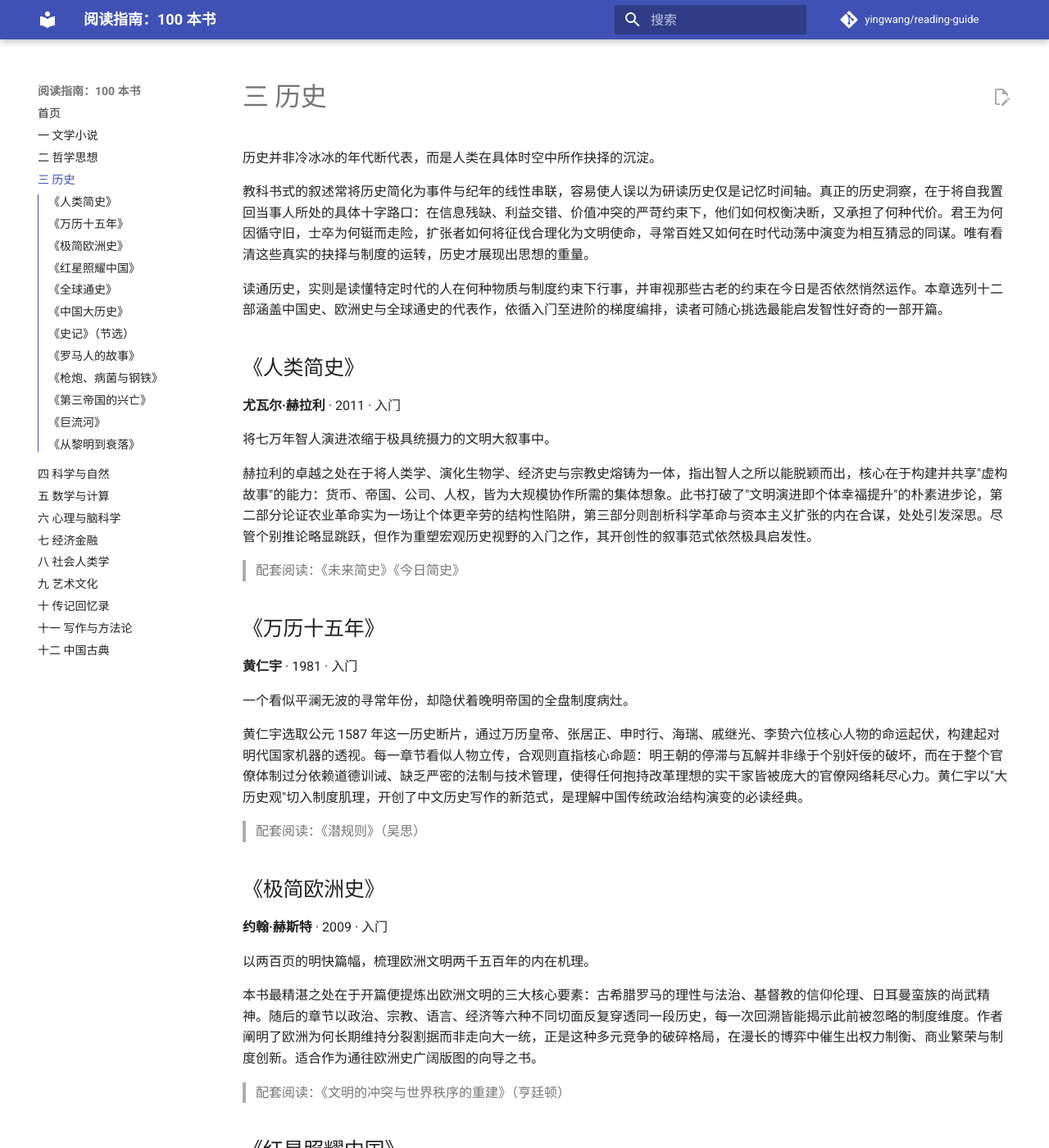
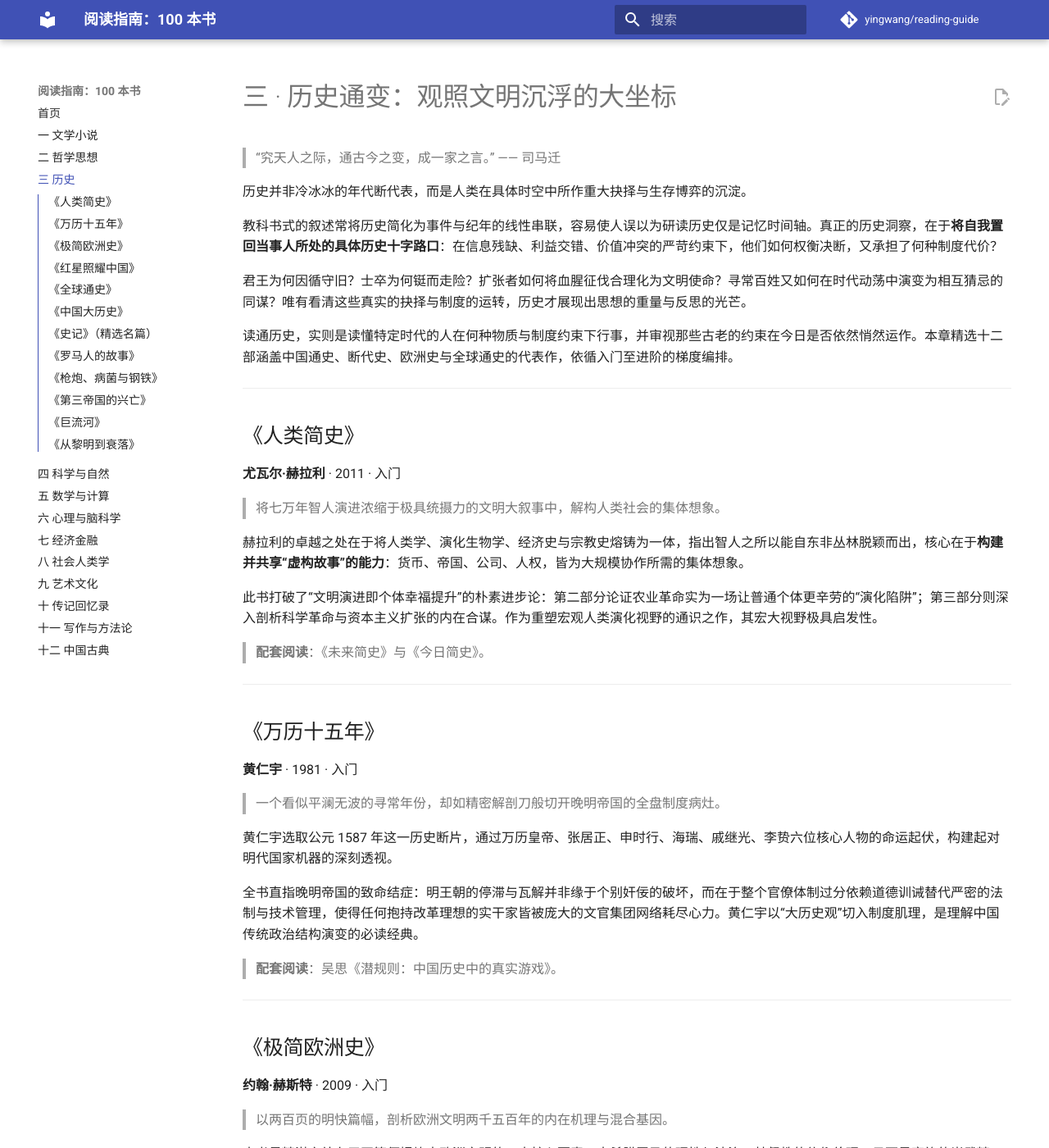
Before and after one commit to yingwang/reading-guide, an MkDocs documentation site: the page built from docs/chapters/03-history.md, in a window 1280 px wide and 1400 px high. Shown: the whole window at 82% size. Built offline with MkDocs 1.6.1 and Material for MkDocs 9.7.7, drawn with Linux system fonts in a browser that asks for light colours; comment, search, counter and statistics services are not loaded; some of the changed text lies outside the part shown.

Commit message:
docs: enrich chapters 02 (philosophy) and 03 (history) with profound critical rigor and literary cadence

```diff
--- a/docs/chapters/03-history.md
+++ b/docs/chapters/03-history.md
@@ -1,127 +1,161 @@
-# 三 历史
+# 三 · 历史通变：观照文明沉浮的大坐标
 
-历史并非冷冰冰的年代断代表，而是人类在具体时空中所作抉择的沉淀。
+> “究天人之际，通古今之变，成一家之言。” —— 司马迁
 
-教科书式的叙述常将历史简化为事件与纪年的线性串联，容易使人误以为研读历史仅是记忆时间轴。真正的历史洞察，在于将自我置回当事人所处的具体十字路口：在信息残缺、利益交错、价值冲突的严苛约束下，他们如何权衡决断，又承担了何种代价。君王为何因循守旧，士卒为何铤而走险，扩张者如何将征伐合理化为文明使命，寻常百姓又如何在时代动荡中演变为相互猜忌的同谋。唯有看清这些真实的抉择与制度的运转，历史才展现出思想的重量。
+历史并非冷冰冰的年代断代表，而是人类在具体时空中所作重大抉择与生存博弈的沉淀。
 
-读通历史，实则是读懂特定时代的人在何种物质与制度约束下行事，并审视那些古老的约束在今日是否依然悄然运作。本章选列十二部涵盖中国史、欧洲史与全球通史的代表作，依循入门至进阶的梯度编排，读者可随心挑选最能启发智性好奇的一部开篇。
+教科书式的叙述常将历史简化为事件与纪年的线性串联，容易使人误以为研读历史仅是记忆时间轴。真正的历史洞察，在于**将自我置回当事人所处的具体历史十字路口**：在信息残缺、利益交错、价值冲突的严苛约束下，他们如何权衡决断，又承担了何种制度代价？
+
+君王为何因循守旧？士卒为何铤而走险？扩张者如何将血腥征伐合理化为文明使命？寻常百姓又如何在时代动荡中演变为相互猜忌的同谋？唯有看清这些真实的抉择与制度的运转，历史才展现出思想的重量与反思的光芒。
+
+读通历史，实则是读懂特定时代的人在何种物质与制度约束下行事，并审视那些古老的约束在今日是否依然悄然运作。本章精选十二部涵盖中国通史、断代史、欧洲史与全球通史的代表作，依循入门至进阶的梯度编排。
+
+---
 
 ## 《人类简史》
 
 **尤瓦尔·赫拉利** · 2011 · 入门
 
-将七万年智人演进浓缩于极具统摄力的文明大叙事中。
+> 将七万年智人演进浓缩于极具统摄力的文明大叙事中，解构人类社会的集体想象。
 
-赫拉利的卓越之处在于将人类学、演化生物学、经济史与宗教史熔铸为一体，指出智人之所以能脱颖而出，核心在于构建并共享"虚构故事"的能力：货币、帝国、公司、人权，皆为大规模协作所需的集体想象。此书打破了"文明演进即个体幸福提升"的朴素进步论，第二部分论证农业革命实为一场让个体更辛劳的结构性陷阱，第三部分则剖析科学革命与资本主义扩张的内在合谋，处处引发深思。尽管个别推论略显跳跃，但作为重塑宏观历史视野的入门之作，其开创性的叙事范式依然极具启发性。
+赫拉利的卓越之处在于将人类学、演化生物学、经济史与宗教史熔铸为一体，指出智人之所以能自东非丛林脱颖而出，核心在于**构建并共享“虚构故事”的能力**：货币、帝国、公司、人权，皆为大规模协作所需的集体想象。
 
-> 配套阅读：《未来简史》《今日简史》
+此书打破了“文明演进即个体幸福提升”的朴素进步论：第二部分论证农业革命实为一场让普通个体更辛劳的“演化陷阱”；第三部分则深入剖析科学革命与资本主义扩张的内在合谋。作为重塑宏观人类演化视野的通识之作，其宏大视野极具启发性。
+
+> **配套阅读**：《未来简史》与《今日简史》。
+
+---
 
 ## 《万历十五年》
 
 **黄仁宇** · 1981 · 入门
 
-一个看似平澜无波的寻常年份，却隐伏着晚明帝国的全盘制度病灶。
+> 一个看似平澜无波的寻常年份，却如精密解剖刀般切开晚明帝国的全盘制度病灶。
 
-黄仁宇选取公元 1587 年这一历史断片，通过万历皇帝、张居正、申时行、海瑞、戚继光、李贽六位核心人物的命运起伏，构建起对明代国家机器的透视。每一章节看似人物立传，合观则直指核心命题：明王朝的停滞与瓦解并非缘于个别奸佞的破坏，而在于整个官僚体制过分依赖道德训诫、缺乏严密的法制与技术管理，使得任何抱持改革理想的实干家皆被庞大的官僚网络耗尽心力。黄仁宇以"大历史观"切入制度肌理，开创了中文历史写作的新范式，是理解中国传统政治结构演变的必读经典。
+黄仁宇选取公元 1587 年这一历史断片，通过万历皇帝、张居正、申时行、海瑞、戚继光、李贽六位核心人物的命运起伏，构建起对明代国家机器的深刻透视。
 
-> 配套阅读：《潜规则》（吴思）
+全书直指晚明帝国的致命结症：明王朝的停滞与瓦解并非缘于个别奸佞的破坏，而在于整个官僚体制过分依赖道德训诫替代严密的法制与技术管理，使得任何抱持改革理想的实干家皆被庞大的文官集团网络耗尽心力。黄仁宇以“大历史观”切入制度肌理，是理解中国传统政治结构演变的必读经典。
+
+> **配套阅读**：吴思《潜规则：中国历史中的真实游戏》。
+
+---
 
 ## 《极简欧洲史》
 
 **约翰·赫斯特** · 2009 · 入门
 
-以两百页的明快篇幅，梳理欧洲文明两千五百年的内在机理。
+> 以两百页的明快篇幅，剖析欧洲文明两千五百年的内在机理与混合基因。
 
-本书最精湛之处在于开篇便提炼出欧洲文明的三大核心要素：古希腊罗马的理性与法治、基督教的信仰伦理、日耳曼蛮族的尚武精神。随后的章节以政治、宗教、语言、经济等六种不同切面反复穿透同一段历史，每一次回溯皆能揭示此前被忽略的制度维度。作者阐明了欧洲为何长期维持分裂割据而非走向大一统，正是这种多元竞争的破碎格局，在漫长的博弈中催生出权力制衡、商业繁荣与制度创新。适合作为通往欧洲史广阔版图的向导之书。
+本书最精湛之处在于开篇便提炼出欧洲文明的三大核心要素：古希腊罗马的理性与法治、基督教的信仰伦理、日耳曼蛮族的尚武精神。
 
-> 配套阅读：《文明的冲突与世界秩序的重建》（亨廷顿）
+随后的章节以政治、宗教、语言、经济等六种不同切面反复穿透同一段历史，每一次回溯皆能揭示此前被忽略的制度维度。作者清晰阐明了欧洲为何长期维持分裂割据而非走向大一统：正是这种多元竞争与分权制衡的破碎格局，在漫长的博弈中催生出资本主义萌芽、法治秩序与科技工业革命。
+
+---
 
 ## 《红星照耀中国》
 
 **埃德加·斯诺** · 1937 · 入门
 
-一位西方记者在陕北根据地的实地探访，记录下风云际会中的中国革命力量。
+> 一位西方记者在陕北根据地的实地探访，记录下风云际会中的中国革命力量与历史转折。
 
-这部纪实作品的珍贵之处在于其强烈的现场感与未定性的历史视角。1936 年斯诺深入陕北根据地，对毛泽东、周恩来、彭德怀等中共早期领导人进行面对面长谈，真实记录下长征的艰险细节与根据地军民的日常生存。在斯诺笔下，历史摆脱了教条式的概念，化为一群身着粗布衣衫、在窑洞中探讨土地与国家前途的具体人物。书中洋溢着质朴而真实的时代脉搏，为理解中国近现代历史转折提供了极具价值的第一手观察。
+这部纪实作品的珍贵之处在于其强烈的现场感与未定性的历史视角。1936 年斯诺深入陕北，面对面采访毛泽东、周恩来、彭德怀等早期领导人，真实记录下长征的艰险细节与根据地军民的日常生存。
 
-> 配套阅读：《长征：前所未闻的故事》（哈里森·索尔兹伯里）
+在斯诺笔下，历史摆脱了教条式的概念符号，化为一群身着粗布衣衫、在窑洞中探讨土地与国家前途的具体人物。书中洋溢着质朴而真实的时代脉搏，为理解中国近现代历史转折提供了极具价值的第一手历史观察。
+
+---
 
 ## 《全球通史》
 
 **斯塔夫里阿诺斯** · 1970 · 入门到中等
 
-破除西方中心主义叙事的全球通史经典教科书。
+> 破除西方中心主义叙事的全球通史经典巨著，以全球互动视角俯瞰人类文明网络。
 
-斯塔夫里阿诺斯将欧亚大陆、美洲、非洲与伊斯兰世界置于同一时间坐标系中进行全景考察，核心追问在于：为何公元 1500 年之后全球各大文明由相对隔绝走向紧密交织。两卷本格局宏阔，每章结语关于"历史对当下的启示"尤具理智锋芒。通过本书，读者能清晰看到世界历史是一张牵一发而动全身的网络：美洲银矿的开采如何重塑明朝的货币经济，奥斯曼帝国的阻隔如何驱动西欧开辟大西洋航路。这是一部适合常置案头、反复参阅的通史巨著。
+斯塔夫里阿诺斯将欧亚大陆、美洲、非洲与伊斯兰世界置于同一时间坐标系中进行全景考察，核心追问在于：为何公元 1500 年之后全球各大文明由相对隔绝走向紧密交织？
 
-> 配套阅读：《世界文明史》（威尔·杜兰特）
+通过本书，读者能清晰看到世界历史是一张牵一发而动全身的网：美洲银矿的开采如何重塑明朝的货币经济，奥斯曼帝国的阻隔如何驱动西欧开辟大西洋航路。这是一部适合常置案头、反复参阅的通史巨著。
+
+---
 
 ## 《中国大历史》
 
 **黄仁宇** · 1988 · 中等
 
-以宏观视野统摄三千年兴衰，探寻传统中国国家治理的技术困境。
+> 以宏观视野统摄三千年兴衰，探寻传统中国国家治理的技术困境与制度周期。
 
-若说《万历十五年》是微观的切片解剖，《中国大历史》则是高空的宏观俯瞰。黄仁宇在书中全面阐述其核心论点：中国传统王朝的兴替周期，本质上是在技术条件受限的广袤农业帝国中，如何以伦理替代精确管理的一场长期试错。从先秦封建到近代变革，他始终追问财政、军事、地权与官僚系统之间的张力平衡。尽管部分宏论在今日学界尚有探讨空间，但其提供的分析框架依然为理解中国通史演变提供了极具启发性的智性视角。
+若说《万历十五年》是微观的切片解剖，《中国大历史》则是高空的宏观俯瞰。黄仁宇在书中全面阐述其核心论点：中国传统王朝的兴替周期，本质上是在地理广袤的农业帝国中，如何以伦理治国替代“数目字管理”的一场长期试错。
 
-> 配套阅读：《赫逊河畔谈中国历史》（黄仁宇）
+从先秦封建到近代变革，他始终追问财政、军事、地权与官僚系统之间的张力平衡，为理解中国通史演变提供了极具启发性的宏大视角。
 
-## 《史记》（节选）
+---
+
+## 《史记》（精选名篇）
 
 **司马迁** · 公元前 91 · 中等
 
-中国纪传体通史的开山鼻祖，亦是古典中文叙事艺术的崇高典范。
+> 中国纪传体通史的开山鼻祖，亦是古典中文叙事艺术与人物刻画的崇高典范。
 
-研读《史记》不必急于通读全帙，可精选《项羽本纪》《淮阴侯列传》《刺客列传》《货殖列传》《报任安书》等名篇细加研磨。司马迁写人绝无平面化的褒贬，而是深入体察历史抉择中的人性幽微：项羽垓下突围的英雄末路、韩信背水列阵的智谋与功成身戮的沉痛结局、荆轲易水诀别的决绝气概，皆在精炼沉郁的文笔中跃然纸上。后世叙事文学的母题与原型，多在此奠定根基。参阅优秀的现代校注本，更能体会太史公"究天人之际，通古今之变"的深沉寄托。
+研读《史记》不必急于通读全帙，可精选《项羽本纪》《淮阴侯列传》《刺客列传》《货殖列传》《报任安书》等名篇细加研磨。
 
-> 配套阅读：《史记的读法》（杨照）
+司马迁写人绝无平面化的道德褒贬，而是深入体察历史抉择中的人性幽微：项羽垓下突围的英雄末路、韩信背水列阵的智谋与功成身戮的沉痛结局、荆轲易水诀别的决绝气概，皆在精炼沉郁的文笔中跃然纸上。太史公“究天人之际，通古今之变”的深沉寄托，千载之下依然震撼人心。
+
+> **配套阅读**：杨照《史记的读法》。
+
+---
 
 ## 《罗马人的故事》
 
-**盐野七生** · 1992-2006 · 中等
+**盐野七生** · 1992–2006 · 中等
 
-以十五卷宏大篇幅，生动再现罗马从台伯河畔城邦演进为跨洲帝国的千年历程。
+> 以十五卷宏大篇幅，生动再现罗马从台伯河畔城邦演进为跨洲帝国的千年历程。
 
-盐野七生的著作兼具历史的严谨与文学的张力。从王政、共和至帝国的兴衰，她以细腻的同情理解刻画了凯撒、奥古斯都、哈德良、马可·奥勒留等关键人物。她的关注焦点始终凝聚于国家治理的实际命题：道路网络的修筑、罗马法的演进、公民权的授予与军团防线的构筑。全书展现了一个古代政权如何以包容与制度理性治理广阔帝国的运营智慧，是了解古典西方政治文明的绝佳读本。
+盐野七生的著作兼具历史的严谨与文学的张力。从王政、共和至帝国的兴衰，她以细腻的同情理解刻画了凯撒、屋大维、哈德良、马可·奥勒留等关键人物。
 
-> 配套阅读：《罗马帝国衰亡史》（吉本，节选）
+她的关注焦点始终凝聚于国家治理的实际命题：道路网络的修筑、罗马法的演进、公民权的授予与军团防线的构筑。全书展现了一个古代政权如何以包容与制度理性治理广阔帝国的运营智慧。
+
+---
 
 ## 《枪炮、病菌与钢铁》
 
 **贾雷德·戴蒙德** · 1997 · 中等
 
-从地理与生态环境的深层禀赋，解释各大洲文明演进速度的差异。
+> 从地理与生态环境的深层禀赋，解释各大洲文明演进速度的悬殊差异。
 
-戴蒙德正面回应了关于族群优劣的偏见，将人类文明的差异追溯至末次冰期以来的地理与生态变量：可驯化动植物物种的分布、大陆东西向轴线利于技术传播的特性，以及农牧业伴生病菌对免疫屏障的塑造。这些初始禀赋在万年跨度中滚雪球般演变为悬殊的技术与制度差距。该书虽引发过关于地理决定论的学术争鸣，但其跨学科的宏大视野，有力地破除了单一制度或文化解释的狭隘性。
+戴蒙德正面回应了关于族群优劣的偏见，将人类文明的差异追溯至末次冰期以来的地理与生态变量：可驯化动植物物种的分布、大陆东西向轴线利于技术传播的特性，以及农牧业伴生病菌对免疫屏障的塑造。
 
-> 配套阅读：《1493：物种大交换开创的世界史》（查尔斯·曼恩）
+这些初始禀赋在万年跨度中滚雪球般演变为悬殊的技术与制度差距，跨学科的宏大视野有力地破除了单一制度或文化解释的狭隘性。
+
+---
 
 ## 《第三帝国的兴亡》
 
 **威廉·夏伊勒** · 1960 · 中等
 
-凭借一线战地记者的亲身见闻与缴获档案，全面重构纳粹德国的崛起与覆灭。
+> 凭借一线战地记者的亲身见闻与缴获机密档案，全面重构纳粹德国的崛起与覆灭。
 
-夏伊勒在 1934 至 1940 年间常驻柏林，亲历纽伦堡集会、水晶之夜与战争爆发。战后他深入研读纳粹德国军政外交的全部机密档案，撰写出这部极为详尽的政治与军事通史。全书揭示出一个拥有深厚文化与哲学积淀的现代国家，如何在魏玛宪法的制度裂隙、极端思潮的裹挟、保守精英的妥协与公众的盲从中一步步滑向极权深渊。叙事气势磅礴，具有深刻的历史警示意义。
+夏伊勒在 1934 至 1940 年间常驻柏林，亲历纽伦堡集会、水晶之夜与战争爆发。战后他深入研读纳粹军政外交的全部机密档案，撰写出这部极为详尽的政治与军事通史。
 
-> 配套阅读：《艾希曼在耶路撒冷》（汉娜·阿伦特）
+全书揭示出一个拥有深厚文化与哲学积淀的现代国家，如何在魏玛宪法的制度裂隙、极端思潮的裹挟、保守精英的妥协与公众的盲从中一步步滑向极权深渊，具有深刻的历史警示意义。
+
+---
 
 ## 《巨流河》
 
 **齐邦媛** · 2009 · 中等
 
-以一位知识女性的个体生命长卷，映照二十世纪中国大陆与台湾的巨浪翻澜。
+> 以一位知识女性的个体生命长卷，映照二十世纪中国大地的巨浪翻澜与离乱哀思。
 
-这部回忆录自辽宁铁岭的雪原童年展开，经由九一八事变、抗战流亡、战时求学，直至迁台任教与现代文学的开拓，时间跨度近一个世纪。全书摒弃空洞的概念化叙述，将大时代的动荡沉淀为具体的生命记忆：张大飞在烽火硝烟中的深沉眷恋、朱光潜在战时课堂上传授英诗的从容，以及两代学人对于故土与文化的执守。文字极为克制温厚，于平实叙述中显现出坚韧的精神品格。
+这部回忆录自辽宁铁岭的雪原童年展开，经由九一八事变、抗战流亡、战时求学，直至迁台任教与现代文学的开拓，时间跨度近一个世纪。
 
-> 配套阅读：《大江大海一九四九》（龙应台）
+全书将大时代的动荡沉淀为具体的生命记忆：张大飞在烽火硝烟中的深沉眷恋、朱光潜在战时课堂上传授英诗的从容，以及两代学人对于故土与文化的执守。文字极为克制温厚，于平实叙述中显现出坚韧的精神品格。
+
+---
 
 ## 《从黎明到衰落》
 
 **雅克·巴赞** · 2000 · 进阶
 
-一位九十三岁文化史大师倾其毕生学识写就的西方五百年文化演进史。
+> 一位九十三岁文化史大师倾其毕生学识写就的西方五百年文化演进史。
 
-巴赞自 1500 年宗教改革的破晓开篇，纵论科学革命、启蒙运动、浪漫主义、现代主义直至后现代的浪潮。他将西方现代文化的演进归结为四次深沉的革命冲动，每一轮冲动皆激发了智性与创造力的新可能，亦在世纪末显露出动能耗尽的疲态。八百余页的文本博大精深，引述横跨文学、音乐、造型艺术与政治哲学。阅读此书有助于将零散的文化思潮串联为一条具有内在逻辑的历史长河，领会现代性生成的复杂肌理。
+巴赞自 1500 年宗教改革的破晓开篇，纵论科学革命、启蒙运动、浪漫主义、现代主义直至后现代的浪潮。
 
-> 配套阅读：《西方哲学史》（罗素）
+他将西方现代文化的演进归结为四次深沉的革命冲动，每一轮冲动皆激发了智性与创造力的新可能，亦在世纪末显露出动能耗尽的疲态。八百余页的文本博大精深，引述横跨文学、音乐、造型艺术与政治哲学，展现了现代性生成的复杂肌理。
```
Also changed, not shown: docs/chapters/02-philosophy.md (+72 -35 lines).
